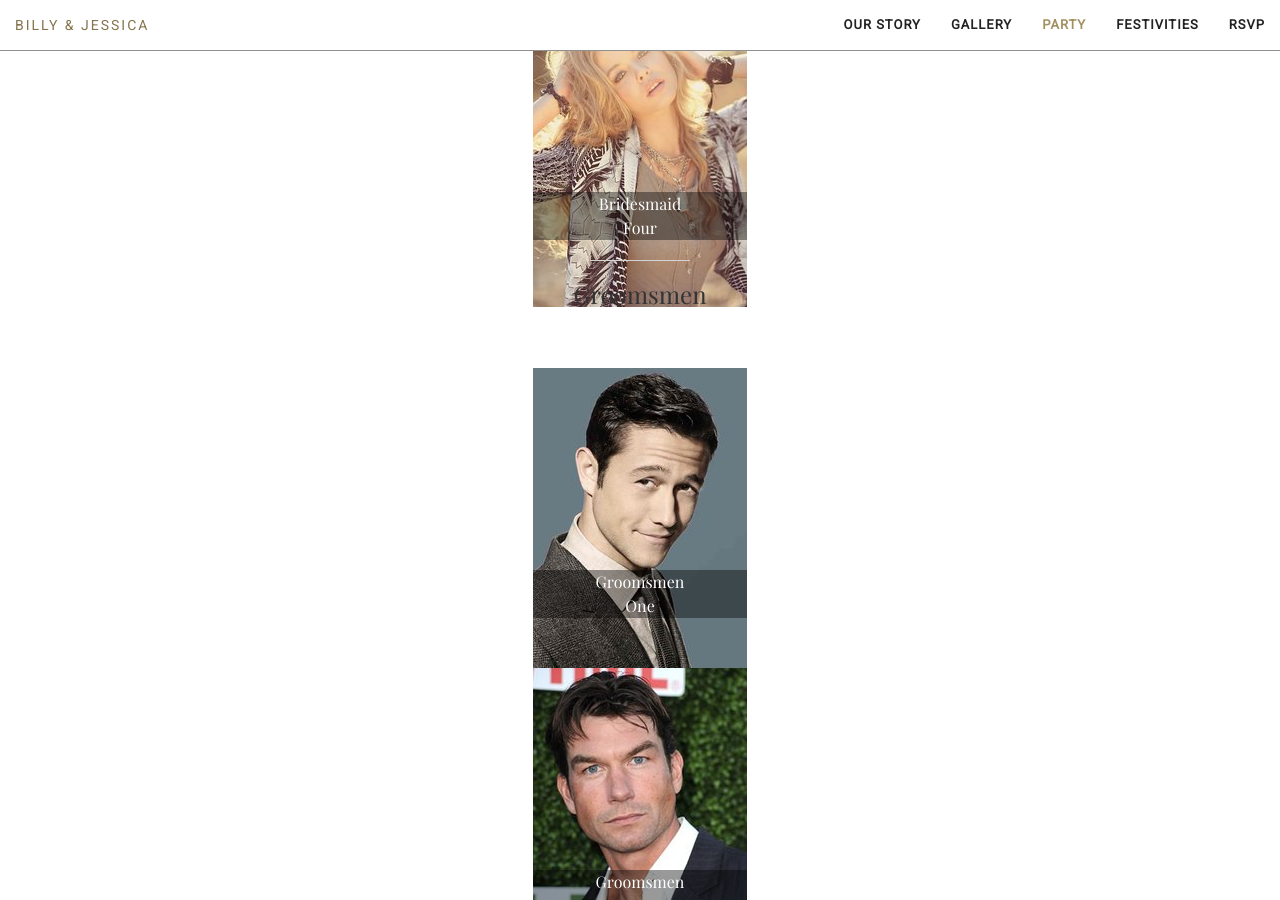
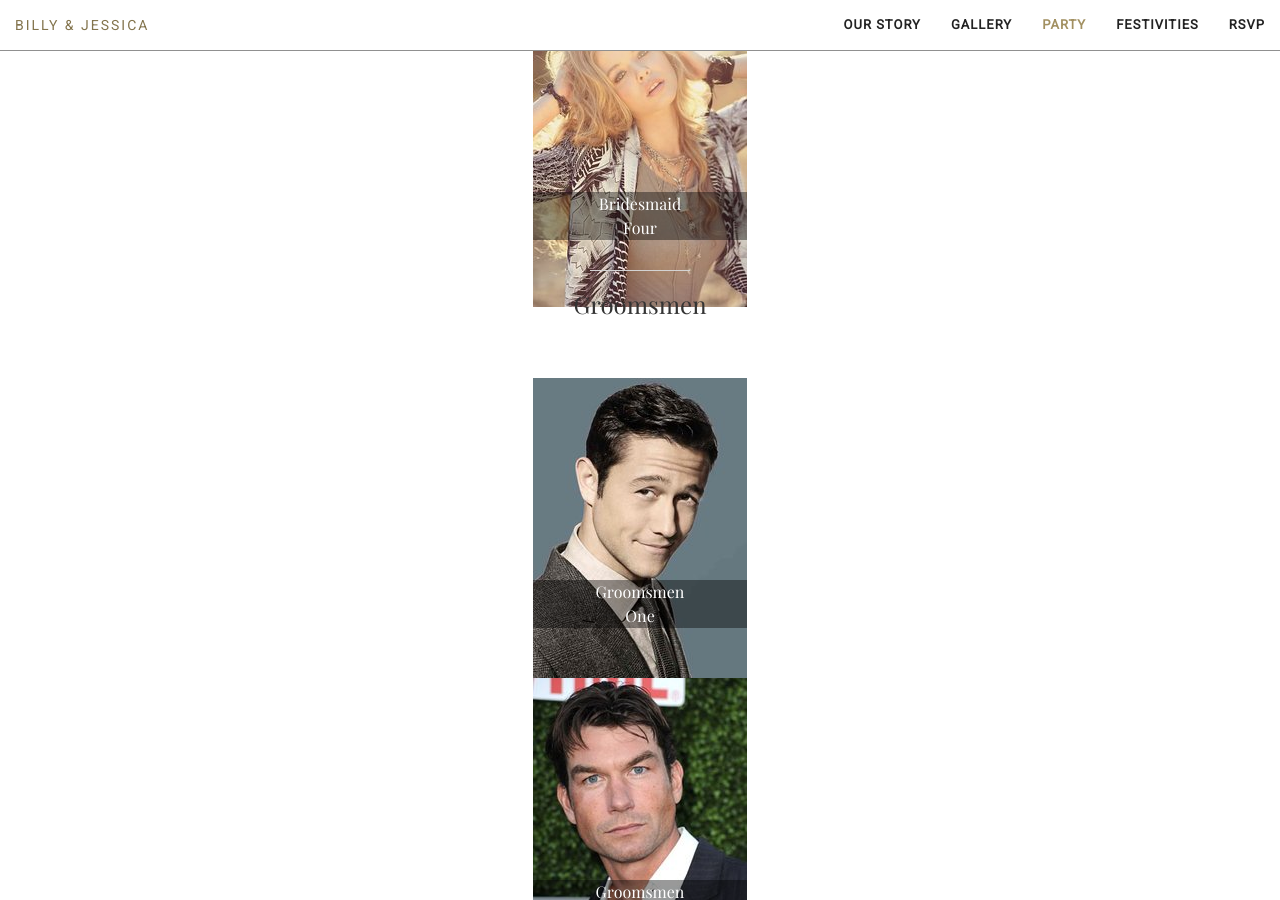
Before and after one commit to notbleh/wed-website, a Jekyll site: the page built from live.html, in a window 1280 px wide and 900 px high, scrolled down 4630 px. Built offline with Jekyll 4.4.1, drawn with Linux system fonts in a browser that asks for light colours.

Commit message:
Update style.css

```diff
--- a/css/style.css
+++ b/css/style.css
@@ -31,7 +31,7 @@ input[type=text] {
     display: block;
     width: 214px;
     height: 250px;
-    margin: 50px auto 0;
+    margin: 50px auto 10px;
 }
 
 .wedding-party-box p {
```
